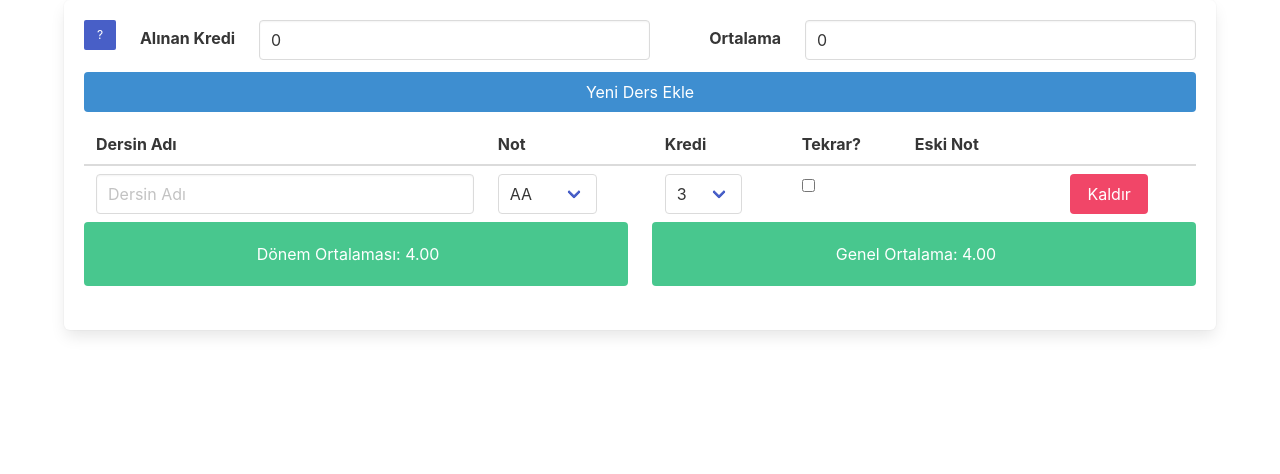
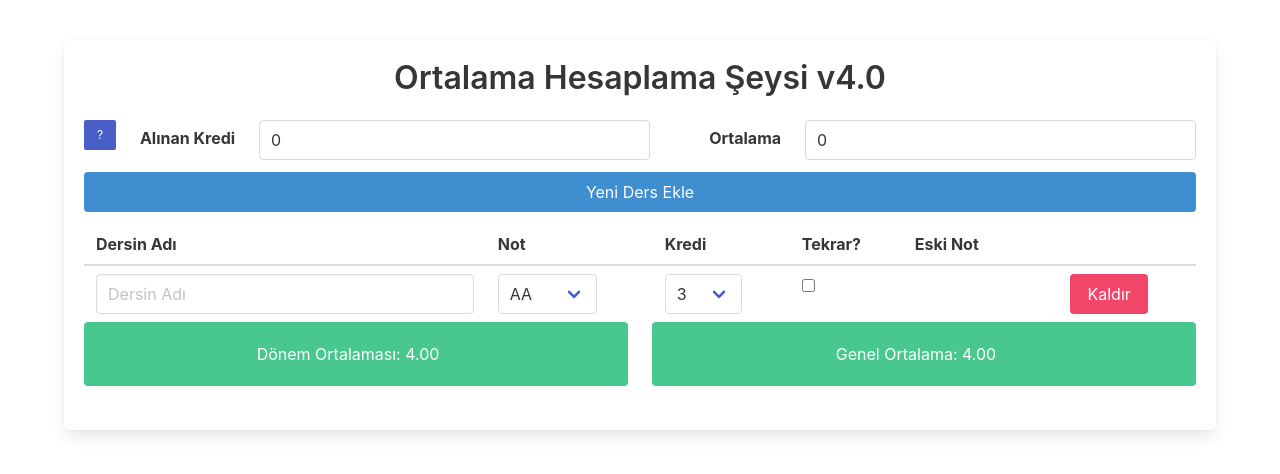
Before and after one commit to enesfarukmeniz/ortalamav4, a website: page index.html in a window 1280 px wide. Drawn offline with nearby package versions, Linux system fonts and the light colour scheme.

Commit message:
basic text-css changes

```diff
--- a/index.html
+++ b/index.html
@@ -11,8 +11,11 @@
 <body ng-app="ortalamav4">
 
 <div ng-controller="AppController">
-    <div class="container">
+    <div class="container" style="padding-top:40px">
         <div class="box">
+            <div class="content has-text-centered">
+                <h1>Ortalama Hesaplama Şeysi v4.0</h1>
+            </div>
             <form>
                 <div class="field is-horizontal">
                     <button class="button is-link is-small" ng-click="help=true">
```
